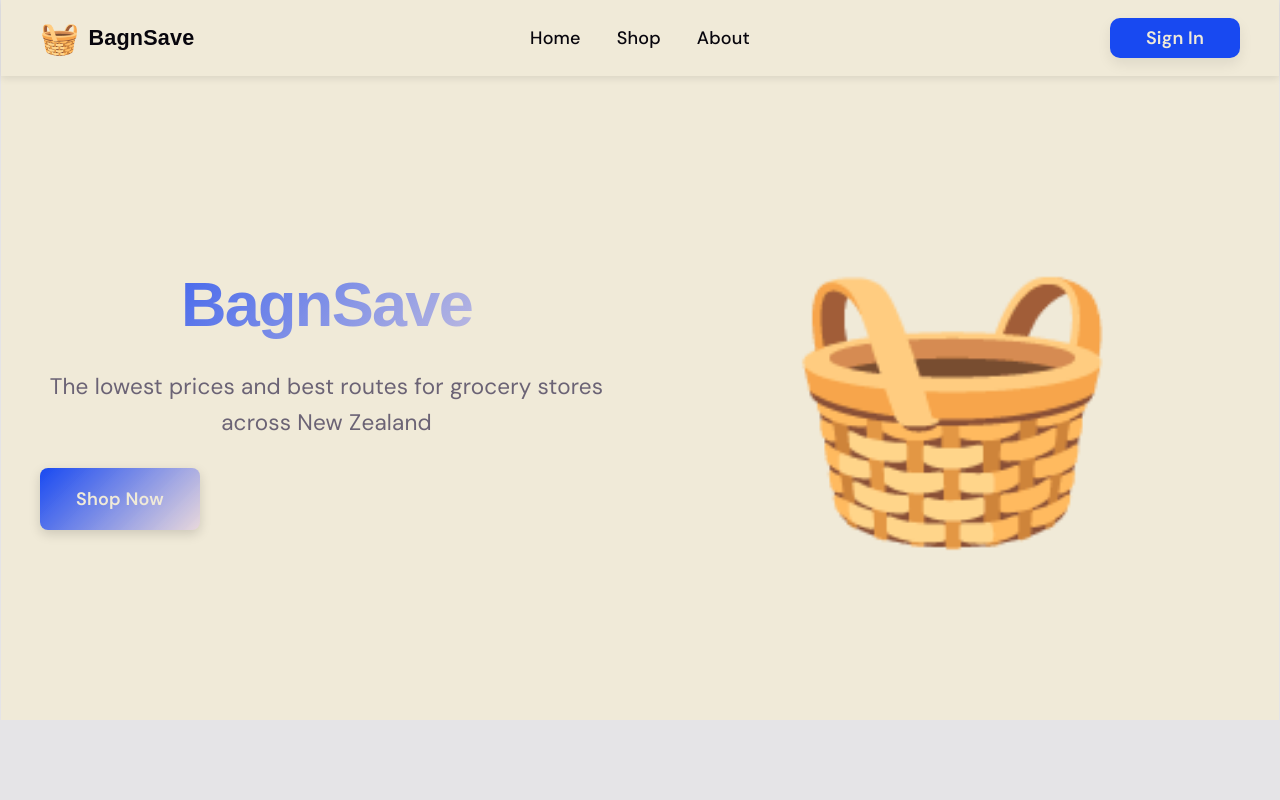
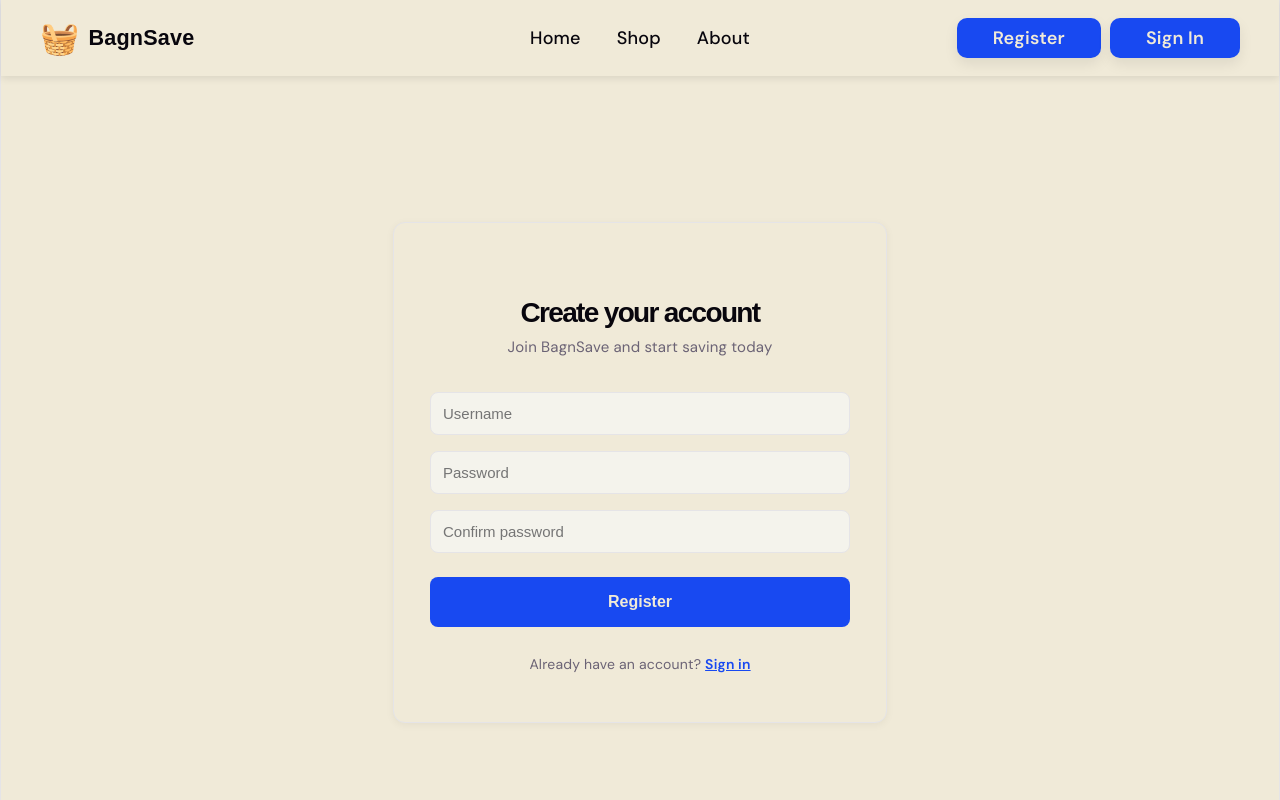
Before and after one commit to joshuapinpin/grocery-optimisation-project, a React (Vite) app in the folder frontend/: page /register in a window 1280 px wide. Before the commit this address led to /. Shown: the top 800 px of the page. Built offline with nearby package versions, Linux system fonts and the light colour scheme; a web font is replaced by a local one.

Commit message:
Add Register page with routing and navbar link

```diff
--- a/frontend/src/App.tsx
+++ b/frontend/src/App.tsx
@@ -2,6 +2,10 @@ import { BrowserRouter, Routes, Route, Navigate } from 'react-router-dom'
 import Navbar from './components/Navbar'
 import Homepage from './pages/Homepage'
 import MockProducts from './pages/MockProducts'
+import Login from './pages/Login'
+import SelectItems from './pages/SelectItems'
+import Compare from './pages/Compare'
+import Register from './pages/Register'
 
 function App() {
   return (
@@ -9,8 +13,11 @@ function App() {
       <Navbar />
       <Routes>
         <Route path="/" element={<Homepage />} />
-        <Route path="/mock/products" element={<MockProducts />} />
-        <Route path="*" element={<Navigate to="/" replace />} />
+        <Route path="/mock-products" element={<MockProducts />} />
+        <Route path="/login" element={<Login />} />
+        <Route path="/select-items" element={<SelectItems />} />
+        <Route path="/compare" element={<Compare />} />
+        <Route path="/register" element={<Register />} />
       </Routes>
     </BrowserRouter>
   )
--- a/frontend/src/components/Navbar.css
+++ b/frontend/src/components/Navbar.css
@@ -149,3 +149,22 @@
     justify-content: center;
   }
 }
+
+.register-button {
+  display: inline-flex;
+  align-items: center;
+  justify-content: center;
+  padding: 0.4rem 2.0rem;
+  background: transparent;
+  color: var(--accent);
+  border: 2px solid var(--accent);
+  border-radius: 10px;
+  text-decoration: none;
+  font-weight: 600;
+  transition: transform 0.18s ease, box-shadow 0.18s ease, background 0.18s ease;
+}
+
+.register-button:hover {
+  background: var(--accent-bg);
+  transform: translateY(-2px);
+}
--- a/frontend/src/components/Navbar.tsx
+++ b/frontend/src/components/Navbar.tsx
@@ -28,6 +28,9 @@ function Navbar() {
         </ul>
 
         <div className="nav-actions">
+          <Link to="/register" className="login-button">
+            Register
+          </Link>
           <Link to="/login" className="login-button">
             Sign In
           </Link>
--- /dev/null
+++ b/frontend/src/pages/Register.css
@@ -0,0 +1,80 @@
+.register-page {
+  min-height: calc(100vh - 80px);
+  background: var(--bg);
+  display: flex;
+  justify-content: center;
+  align-items: center;
+  padding: 2rem;
+}
+
+.register-card { /* thecenter card */
+  width: 100%;
+  max-width: 420px;
+  background: var(--bg);
+  border: 1px solid var(--border);
+  border-radius: 12px;
+  box-shadow: 0px 2px 8px rgba(0,0,0,0.05);
+  padding: 2.5rem 2rem ;
+  text-align: center;
+}
+
+.register-title{
+  font-family: var(--heading);
+  font-weight: 900;
+  font-size: 28px;
+  color: var(--text-h);
+  margin-bottom: 8px;
+}
+
+.register-subtitle{
+  color: var(--text);
+  font-size: 15px;
+  margin-bottom: 32px;
+}
+
+.register-form {
+   display: flex;
+  flex-direction: column;
+  gap:  16px;
+  text-align: left;
+}
+
+.register-form input {
+  padding: 12px;
+  border-radius: 8px;
+  border: 1px solid var(--border);
+  background: var(--code-bg);
+  color: var(--text-h);
+  font-size: 15px;
+}
+
+.register-error { /*13???*/
+  color: red;
+  font-size: 13px;
+}
+
+.register-button {
+  margin-top: 8px;
+  padding: 16px;
+  border: none;
+  border-radius: 8px;
+  background: var(--accent);
+  color: var(--bg);
+  font-weight: 600;
+  font-size: 16px;
+  cursor: pointer;
+}
+
+.register-button:hover {
+  opacity: 0.9;
+}
+
+.register-login-link {
+  margin-top: 24px;
+  color: var(--text);
+  font-size: 14px;
+}
+
+.register-login-link a {
+  color: var(--accent);
+  font-weight: 600; }
--- /dev/null
+++ b/frontend/src/pages/Register.tsx
@@ -0,0 +1,78 @@
+import { useState } from 'react'
+import { Link, useNavigate } from 'react-router-dom'
+import './Register.css'
+
+function Register() {
+  const [username, setUsername] = useState('')
+  const [password, setPassword] = useState('')
+  const [confirmPass, setConfirmPass] = useState('')
+  const [errorMsg, setErrorMsg] = useState('')
+  const navigate = useNavigate()
+
+  function handleSubmit(e: any) {
+    e.preventDefault()
+    console.log(username, password)
+
+    if (password != confirmPass) {
+      setErrorMsg("passwords dont match")
+      return
+    }
+
+    if (username == '' || password == '') {
+      setErrorMsg("please fill everything in")
+      return
+    }
+
+    setErrorMsg('')
+    // TODO connect to backend later
+    navigate('/login')
+  }
+
+  return (
+    <div className='register-page'>
+      <div className='register-card'>
+        <h1 className='register-title'>Create your account</h1>
+        <p className='register-subtitle'>Join BagnSave and start saving today</p>
+
+        <form onSubmit={handleSubmit} className='register-form'>
+          <input
+            type='text'
+            placeholder='Username'
+            value={username}
+            onChange={(e) => {
+              setUsername(e.target.value)
+            }}
+          />
+
+          <input
+            type='password'
+            placeholder='Password'
+            value={password}
+            onChange={(e) => {
+              setPassword(e.target.value)
+            }}
+          />
+
+          <input
+            type='password'
+            placeholder='Confirm password'
+            value={confirmPass}
+            onChange={(e) => {
+              setConfirmPass(e.target.value)
+            }}
+          />
+
+          {errorMsg != '' ? <p className='register-error'>{errorMsg}</p> : null}
+
+          <button type='submit' className='register-button'>Register</button>
+        </form>
+
+        <p className='register-login-link'>
+          Already have an account? <Link to='/login'>Sign in</Link>
+        </p>
+      </div>
+    </div>
+  )
+}
+
+export default Register
```
